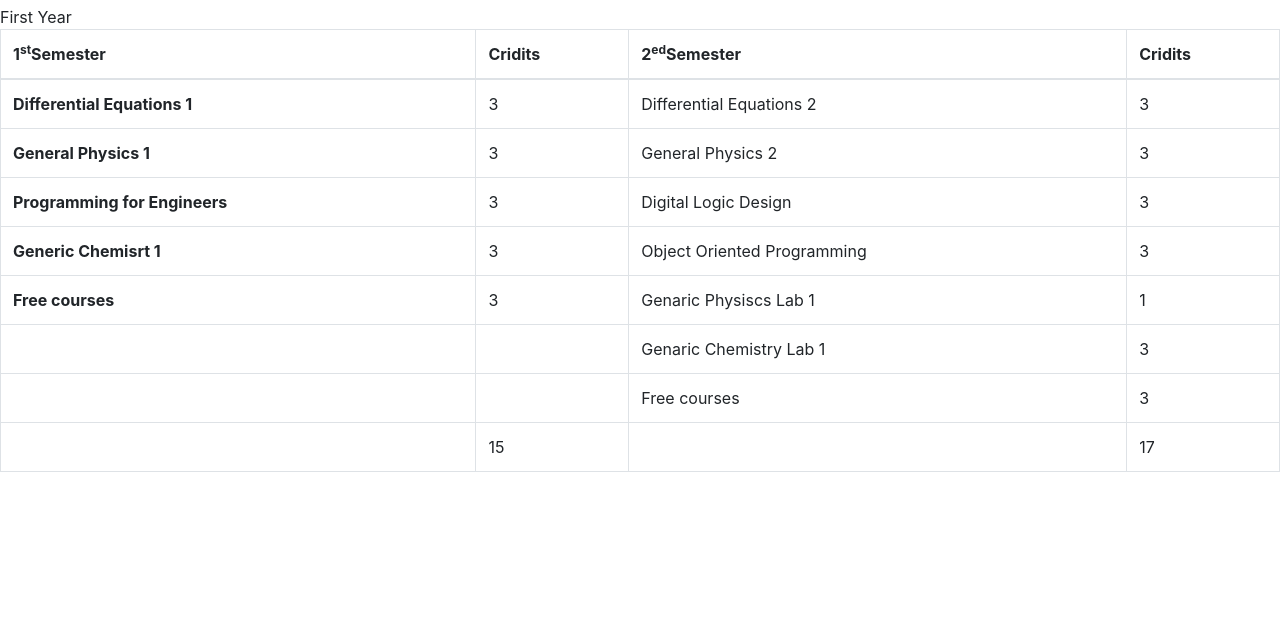
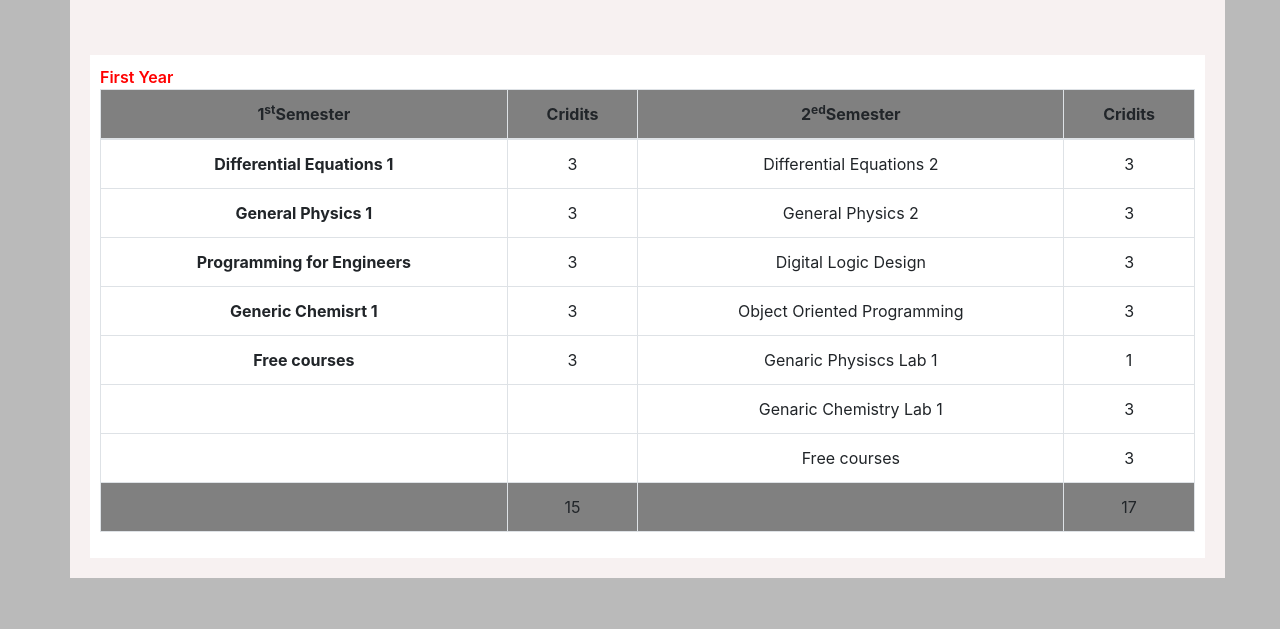
Before and after one commit to roaaalshdaifat/roaa-exam2, a plain HTML site: page index.html in a window 1280 px wide. Shown: the part 171-800 px from the top of the page. Drawn offline with nearby package versions, Linux system fonts and the light colour scheme.

Commit message:
Update index.html

```diff
--- a/index.html
+++ b/index.html
@@ -5,7 +5,7 @@
     <meta http-equiv="X-UA-Compatible" content="IE=edge">
     <meta name="viewport" content="width=device-width, initial-scale=1.0">
     <link rel="stylesheet" href="https://cdn.jsdelivr.net/npm/bootstrap@4.6.2/dist/css/bootstrap.min.css" integrity="sha384-xOolHFLEh07PJGoPkLv1IbcEPTNtaed2xpHsD9ESMhqIYd0nLMwNLD69Npy4HI+N" crossorigin="anonymous">
-     <link rel="stylesheet" href="style.css">
+     <link rel="stylesheet" href="roaa.css">
     <title>Roaa</title>
 
 
```
